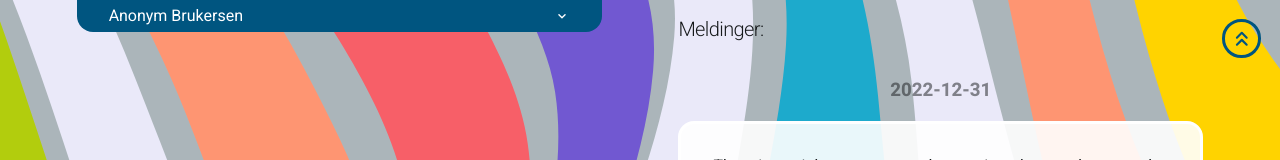
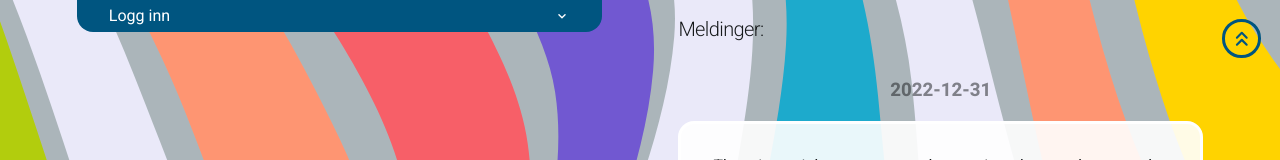
Before and after one commit to christian2022-kodehode/winter-project-2022, a React (Create React App) app: page / in a window 1280 px wide. Shown: the top 160 px of the page. Built offline with nearby package versions, Linux system fonts and the light colour scheme.

Commit message:
Fixed display of username.

```diff
--- a/src/components/Signin/Signin.jsx
+++ b/src/components/Signin/Signin.jsx
@@ -3,6 +3,16 @@ import React from "react"
 export default function Signin () {
 
 	const [username, setUsername] = React.useState ("")
+	const [displayname, setDisplayname] = React.useState ("Logg inn")
+
+	let user = null
+
+	if (localStorage.getItem ("userData")) {
+
+		user = JSON.parse (localStorage.getItem ("userData"))
+		// setDisplayname(user.name)
+	}
+
 
 	// Placeholder data
 	const userData = {
@@ -10,10 +20,11 @@ export default function Signin () {
 		darkmode: false,
 		zone: "cet",
 		lang: "nb",
-		displayMessageLang: [
+		displayMessageLang:
+			[
 			"nb",
 			"en"
-		],
+			],
 		theme: "default"
 	}
 
@@ -21,6 +32,7 @@ export default function Signin () {
 		event.preventDefault ()
 		localStorage.setItem ("userData", JSON.stringify (userData))
 		console.log("userData", JSON.parse (localStorage.getItem ("userData")))
+		setDisplayname(userData.name)
 	}
 
 	function updateUsername (event) {
@@ -43,7 +55,7 @@ export default function Signin () {
 				</form>
 			</div>
 			<label htmlFor="trigger-signin" className="accordion__toggle accordion__header accordion__header--invert">
-				Anonym Brukersen
+				{displayname}
 				<svg className="icon accordion__indicator">
 					<title>Pil som indikerer utvidbart innhold</title>
 					<use href="#symbol-singlechevron-down" />
```
